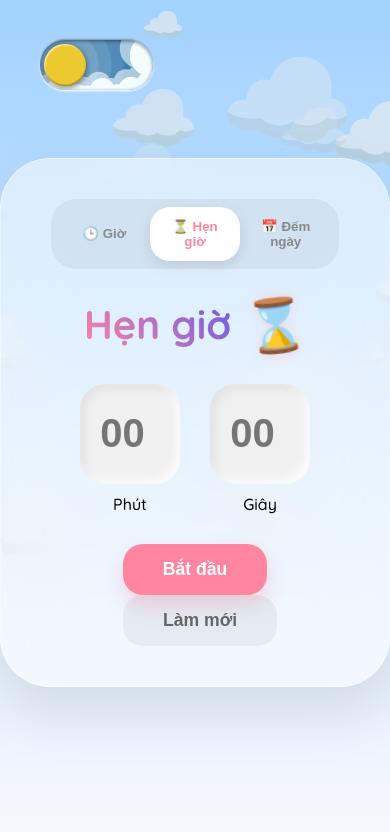
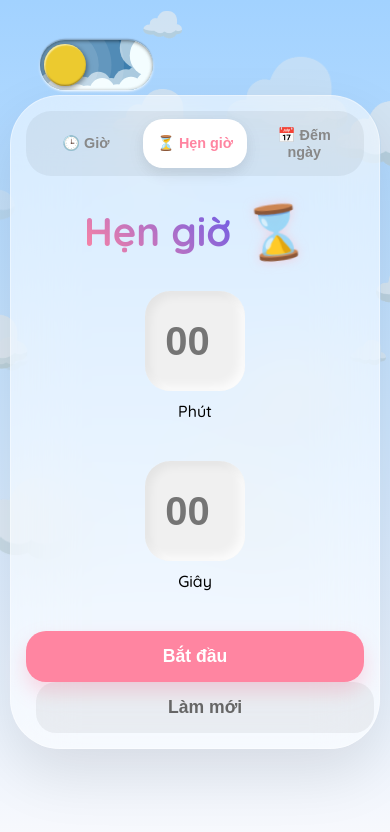
Before and after one commit to HirraMedia/Pastel-Clock-Chilly-Time, a plain HTML site: page index.html in a window 390 px wide. Both pictures are taken after a click on the button "⏳ Hẹn giờ". Shown: the top 832 px of the page. Drawn offline with Linux system fonts and the light colour scheme.

Commit message:
Update style.css

```diff
--- a/style.css
+++ b/style.css
@@ -415,3 +415,45 @@ body.dark-mode .display-main, body.dark-mode .neumorphic-input input, body.dark-
     justify-content: center;
     flex-wrap: wrap;
 }
+/* Điều chỉnh cho màn hình điện thoại (dưới 600px) */
+@media (max-width: 600px) {
+    .app-container {
+        width: 95%; /* Tăng độ rộng để tận dụng không gian */
+        padding: 15px;
+        margin: 10px auto;
+    }
+
+    .display-main {
+        font-size: 3rem; /* Giảm kích thước chữ giờ để không bị tràn dòng */
+    }
+
+    .nav-menu {
+        flex-wrap: wrap; /* Nếu menu quá dài sẽ tự xuống dòng */
+        gap: 5px;
+    }
+
+    .tab-btn {
+        padding: 8px 12px;
+        font-size: 0.9rem;
+        flex: 1; /* Chia đều các nút menu */
+    }
+
+    .input-group {
+        flex-direction: column; /* Chuyển ô nhập Phút/Giây từ ngang thành dọc */
+        align-items: center;
+    }
+
+    .neumorphic-input {
+        width: 100%;
+        margin-bottom: 10px;
+    }
+
+    .btn-group {
+        flex-direction: column; /* Nút Bắt đầu/Làm mới xếp chồng lên nhau */
+        gap: 10px;
+    }
+
+    .action-btn {
+        width: 100%; /* Nút bấm to ra cho dễ chạm bằng ngón tay */
+    }
+}
```
